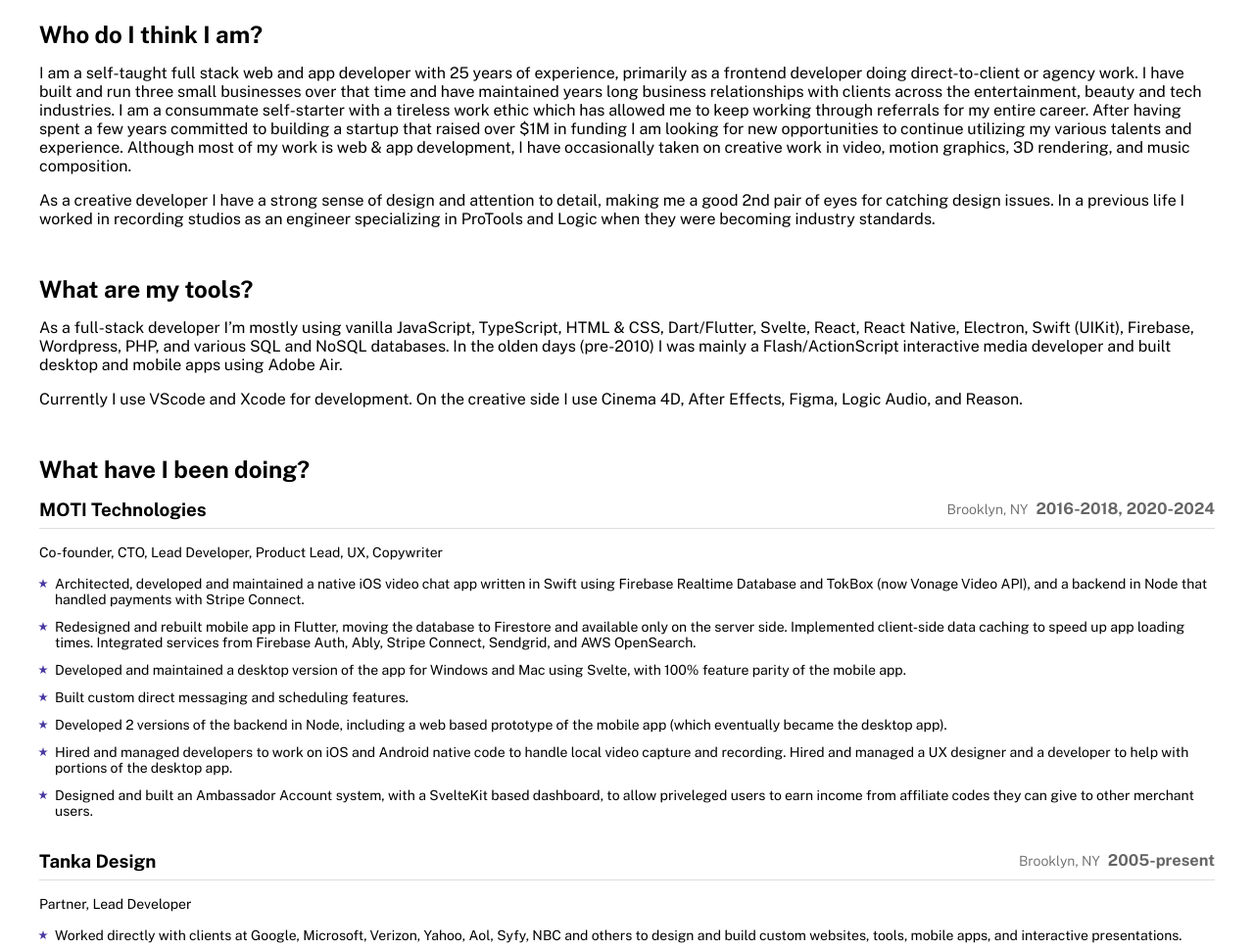
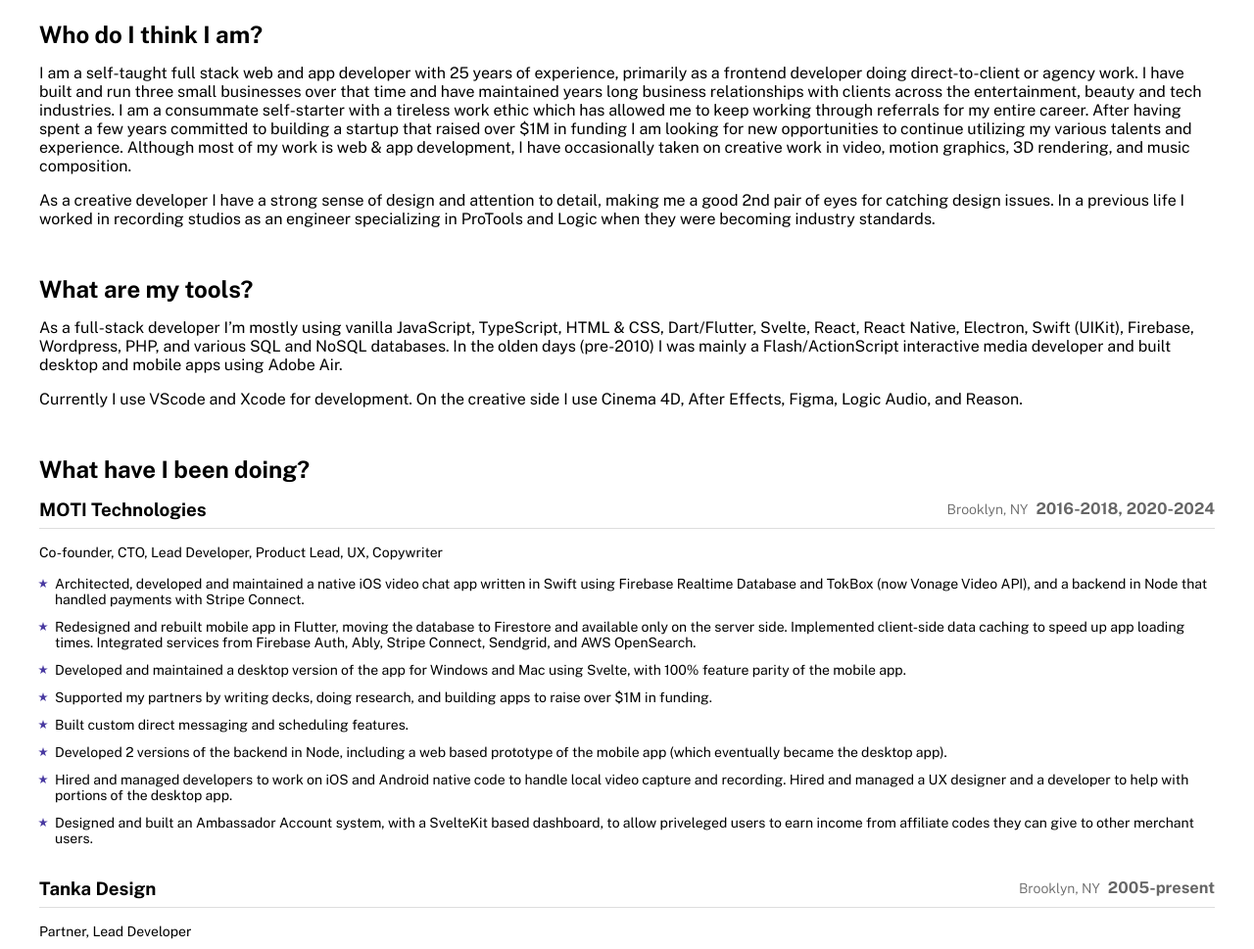
Before and after one commit to tankadesign/jfalcon-resume, a plain HTML site: page index.html in a window 1280 px wide. Shown: the part 128-1097 px from the top of the page at 98% size. Drawn offline with nearby package versions, Linux system fonts and the light colour scheme.

Commit message:
update copy and migrate resume to Github pages

```diff
--- a/index.html
+++ b/index.html
@@ -186,6 +186,9 @@
             Developed and maintained a desktop version of the app for Windows and Mac using Svelte, with 100% feature
             parity of the mobile app.
           </li>
+          <li>
+            Supported my partners by writing decks, doing research, and building apps to raise over $1M in funding.
+          </li>
           <li>Built custom direct messaging and scheduling features.</li>
           <li>
             Developed 2 versions of the backend in Node, including a web based prototype of the mobile app (which
```
Also changed, not shown: 1 other file.
